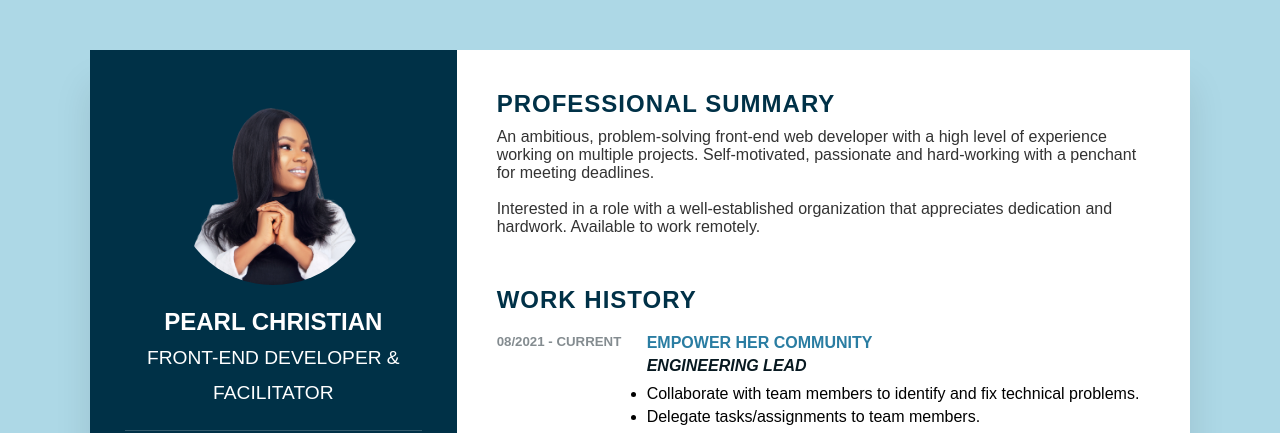
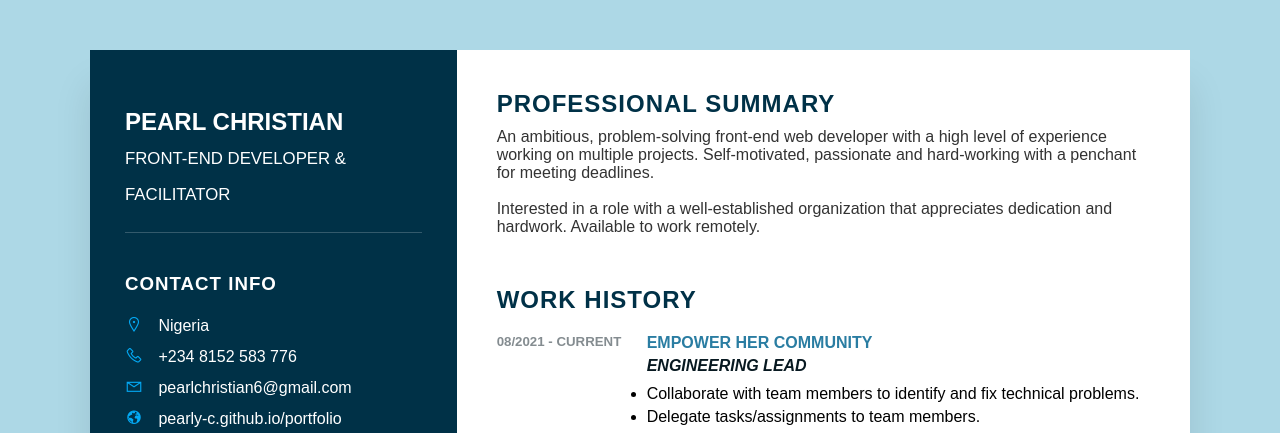
Before and after one commit to Pearly-c/Pearly-c.github.io, a plain HTML site: page index.html in a window 1280 px wide. Shown: the top 433 px of the page. Drawn offline with nearby package versions, Linux system fonts and the light colour scheme; a web font is replaced by a local one.

Commit message:
remove image

```diff
--- a/index.html
+++ b/index.html
@@ -15,9 +15,9 @@
         <div class="left_side">
 
             <div class="profileText">
-                <div class="imgBx">
+                <!-- <div class="imgBx">
                     <img src="profile-img.png">
-                </div>
+                </div> -->
                 <h2>Pearl Christian<br><span>Front-End Developer & Facilitator</span></h2>
             </div>
 
--- a/style.css
+++ b/style.css
@@ -91,12 +91,12 @@ body{
     font-size: 1.5em;
     margin-top: 20px;
     text-transform: uppercase;
-    text-align: center;
+    /* text-align: center; */
     font-weight: 600;
     line-height: 1.4em;
 }
 .profileText h2 span{
-    font-size: 0.8em;
+    font-size: 0.7em;
     font-weight: 300;
 }
 .contactInfo{
```
